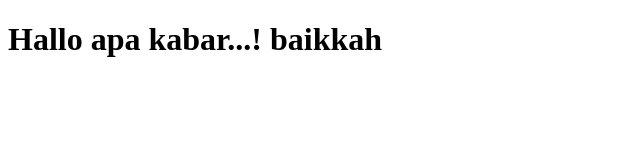
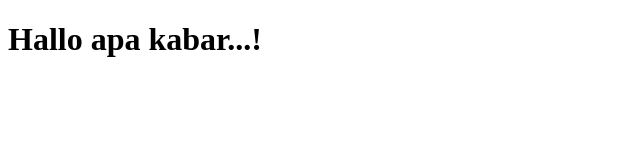
Before and after one commit to adriansalasa/test_git, a plain HTML site: page index.html in a window 1280 px wide. Shown: the whole page, without its empty margins (0-640 px from the left). Drawn offline with Linux system fonts and the light colour scheme.

Commit message:
tambahan sedikit

```diff
--- a/index.html
+++ b/index.html
@@ -7,6 +7,6 @@
     <title>Test untuk Git</title>
 </head>
 <body>
-    <h1>Hallo apa kabar...! baikkah</h1>
+    <h1>Hallo apa kabar...!</h1>
 </body>
 </html>
```
Also changed, not shown: readme.txt (added).
